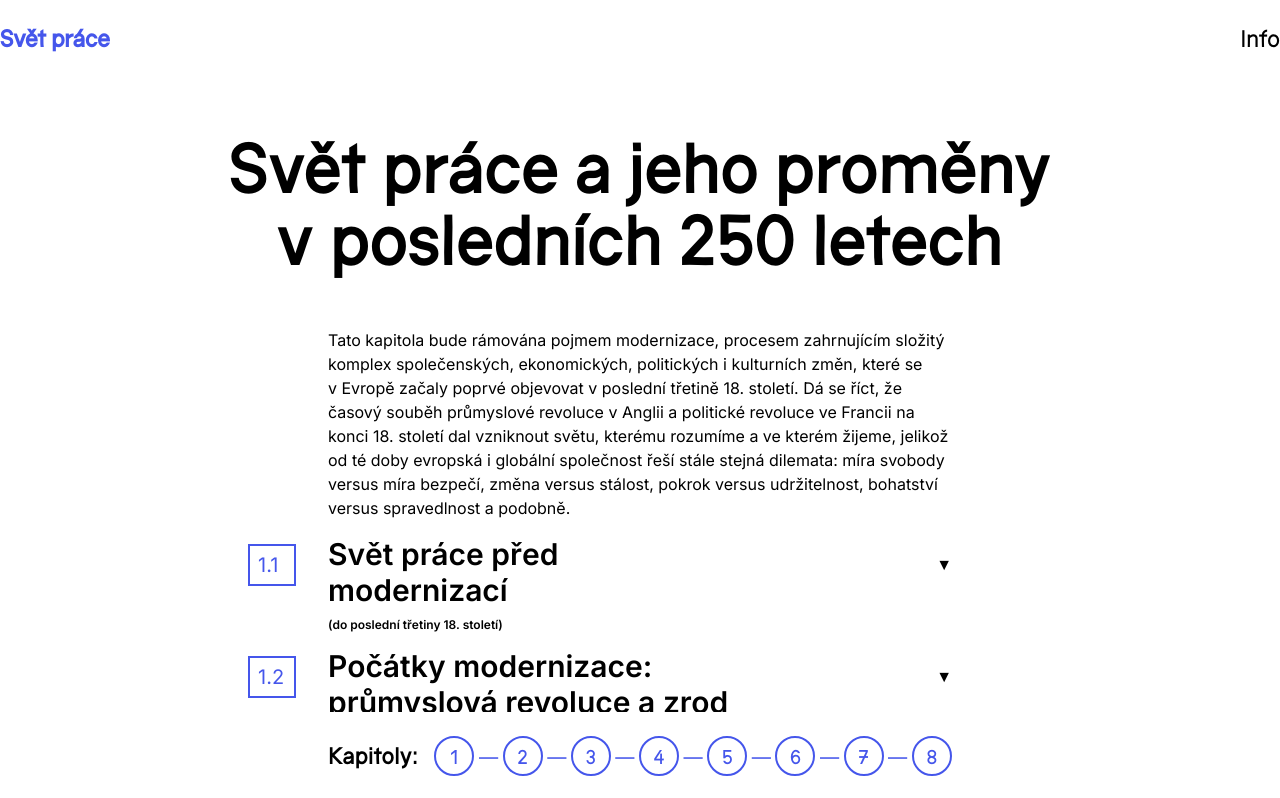
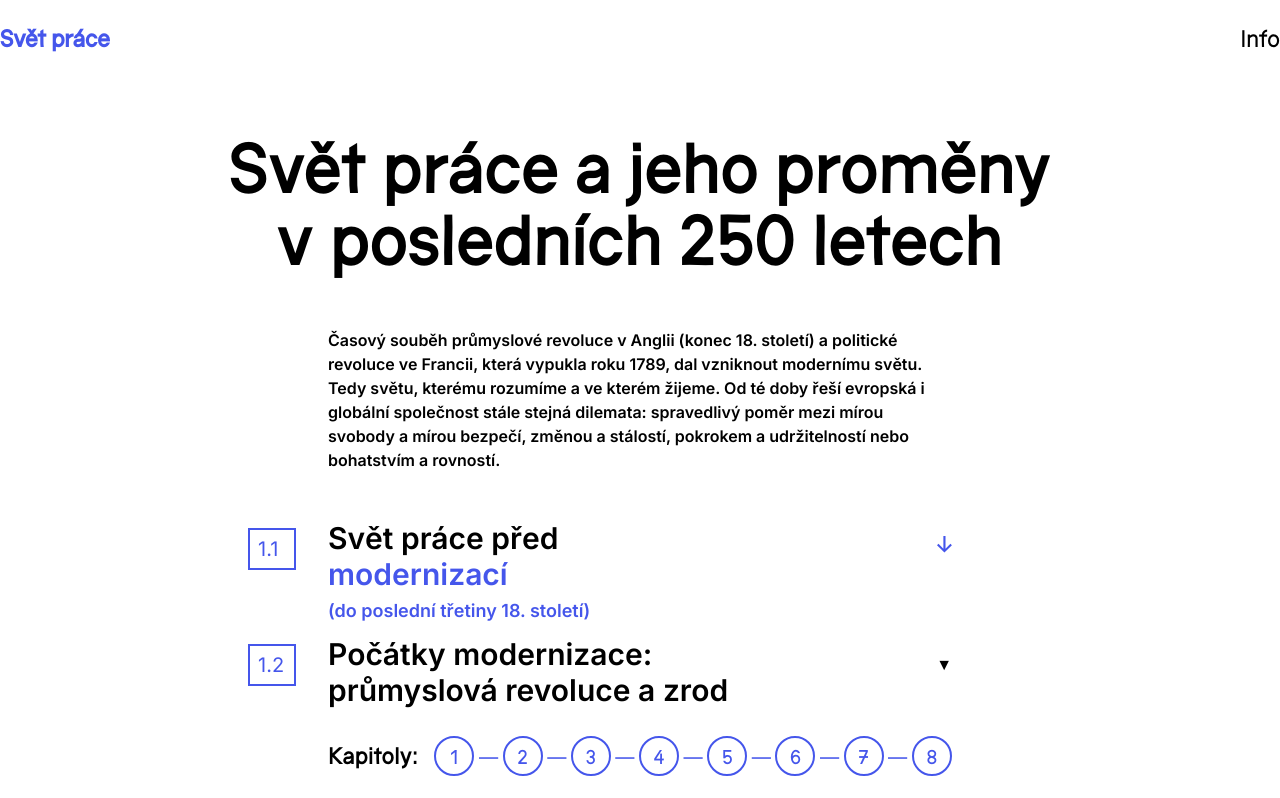
Before and after one commit to radim91/svet-prace, a Next.js app: page /promeny in a window 1280 px wide. Shown: the top 798 px of the page. Built offline with nearby package versions, Linux system fonts and the light colour scheme.

Commit message:
content index in json

```diff
--- /dev/null
+++ b/app/content.json
@@ -0,0 +1,6 @@
+{
+    "content": {
+            "perex-1": "Časový souběh průmyslové revoluce v Anglii (konec 18. století) a politické revoluce ve Francii, která vypukla roku 1789, dal vzniknout modernímu světu. Tedy světu, kterému rozumíme a ve kterém žijeme. Od té doby řeší evropská i globální společnost stále stejná dilemata: spravedlivý poměr mezi mírou svobody a mírou bezpečí, změnou a stálostí, pokrokem a udržitelností nebo bohatstvím a rovností.",
+            "text-1_1": "Svět práce před modernizací (do poslední třetiny 18. století) Zemědělství po většinu dějin bylo hlavním sektorem zaměstnanosti a vlastnictví půdy hlavním zdrojem bohatství i politické moci. Z toho důvodu vztah k půdě představoval základní ukazatel společenského uspořádání předmoderní společnosti. Podmínky práce byly na venkově i ve městech z velké části určovány jinými než ekonomickými vztahy. Na venkově ekonomiku a s ní i svět práce ovládala šlechtická privilegia. Ve městech pak byla řemeslná výroba řízená cechy. Tyto překážky rozvoji obchodu a výroby se ale začaly postupně rušit od konce 18. století."
+    }
+}
--- a/app/globals.css
+++ b/app/globals.css
@@ -36,7 +36,9 @@ details summary {
 details summary > * {
     display: inline;
 }
-
+.blue {
+    color: var(--blue);
+}
 .circled {
     width: 40px;
     height: 40px;
@@ -80,7 +82,9 @@ details summary > * {
     cursor: pointer;
     border-radius: 30px;
 }
-
+.link {
+    color: var(--blue);
+}
 .btn-primary {
     background-color: var(--blue);
     font-family: "TransSansSemibold", sans-serif;
--- a/app/promeny/page.js
+++ b/app/promeny/page.js
@@ -16,8 +16,11 @@ const ChangesPage = () => {
             if (index > -1) {
                 accArr.splice(index, 1);
             }
+
+            e.target.style.transform = 'rotate(0)';
         } else {
             accArr.push(paragraph);
+            e.target.style.transform = 'rotate(180deg)';
         }
 
         setActiveAccordions(accArr);
@@ -32,63 +35,41 @@ const ChangesPage = () => {
                 </h1>
             </div>
             <div className="content lg:w-1/2 mx-auto mt-12">
-                <p>
-                    Tato kapitola bude rámována pojmem modernizace, procesem
-                    zahrnujícím složitý komplex společenských, ekonomických,
-                    politických i kulturních změn, které se v Evropě začaly
-                    poprvé objevovat v poslední třetině 18. století. Dá se říct,
-                    že časový souběh průmyslové revoluce v Anglii a politické
-                    revoluce ve Francii na konci 18. století dal vzniknout
-                    světu, kterému rozumíme a ve kterém žijeme, jelikož od té
-                    doby evropská i globální společnost řeší stále stejná
-                    dilemata: míra svobody versus míra bezpečí, změna versus
-                    stálost, pokrok versus udržitelnost, bohatství versus
-                    spravedlnost a podobně.
+                <p className="font-semibold mb-12" id="perex-1">
+                    Časový souběh průmyslové revoluce v Anglii (konec 18. století) a politické revoluce ve Francii, která vypukla roku 1789, dal vzniknout modernímu světu. Tedy světu, kterému rozumíme a ve kterém žijeme. Od té doby řeší evropská i globální společnost stále stejná dilemata: spravedlivý poměr mezi mírou svobody a mírou bezpečí, změnou a stálostí, pokrokem a udržitelností nebo bohatstvím a rovností.
                 </p>
-                <div className="flex mt-4" id="first-heading">
+                <div className="flex mt-4" id="1.1">
                     <div className="basis-2/3">
                         <div className="absolute -ml-20 mt-2 boxed-number">
                             1.1
                         </div>
-                        <h2 className="text-3xl font-semibold">
-                            Svět práce před modernizací
-                        </h2>
-                        <sub className="font-semibold">
-                            (do poslední třetiny 18. století)
-                        </sub>
+                        <h2 className="text-3xl font-semibold">Svět práce před <span className="link">modernizací</span></h2>
+                        <sub className="font-semibold text-lg blue">(do poslední třetiny 18. století)</sub>
                     </div>
                     <div className="basis-1/3 text-end">
                         <button
-                            onClick={unwrapAccordion}
-                            data-paragraph="first"
                             className="mt-4"
                         >
-                            ▼
+                            <Image
+                                onClick={unwrapAccordion}
+                                data-paragraph="text-1_1"
+                                src="/images/components/down-arrow.svg"
+                                width={15}
+                                height={15}
+                                alt="Down arrow"
+                            />
                         </button>
                     </div>
                 </div>
                 <div
-                    className={`accordion-content mt-4 ${
-                        activeAccordions.includes("first")
+                    className={`accordion-content mt-4 mb-24 ${
+                        activeAccordions.includes("text-1_1")
                             ? "visible"
                             : "hidden"
                     }`}
                 >
-                    <p>
-                        Vzhledem k tomu, že se Evropa musela živit sama,
-                        představovalo zemědělství jádro hospodářství i hlavní
-                        sektor zaměstnanosti, vlastnictví půdy hlavní zdroj
-                        bohatství a moci a obecně vztah k půdě základní ukazatel
-                        společenského uspořádání předmoderní společnosti.
-                        V západní a střední Evropě žily zhruba tři čtvrtiny
-                        populace na venkově. Venkovské obyvatelstvo pracující v
-                        zemědělství se potýkalo   s chudobou, pracovalo většinu
-                        dne a za špatných podmínek. Zemědělská práce byla také
-                        zcela závislá na přírodních zdrojích energie a střídání
-                        přírodního cyklu teplých a studených let, ročních období
-                        a dne a noci. Z toho důvodu zde byla hranice mezi prací
-                        a „ne-prací“ značně rozostřená.
-                    </p>
+                    <p>Zemědělství po většinu dějin bylo hlavním sektorem zaměstnanosti a vlastnictví půdy hlavním zdrojem bohatství i politické moci. Z toho důvodu vztah k půdě představoval základní ukazatel společenského uspořádání předmoderní společnosti.</p>
+                    <p className="mt-2">Podmínky práce byly na venkově i ve městech z velké části určovány jinými než ekonomickými vztahy. Na venkově ekonomiku a s ní i svět práce ovládala šlechtická privilegia. Ve městech pak byla řemeslná výroba řízená cechy. Tyto překážky rozvoji obchodu a výroby se ale začaly postupně rušit od konce 18. století.</p>
                     <Image
                         src="/images/chapters/changes/01.png"
                         width={400}
@@ -101,26 +82,6 @@ const ChangesPage = () => {
                             Nevolníci sklízejí obilí pod dohledem šlechtického
                             úředníka, 14. století
                         </small>
-                    </p>
-                    <p className="mt-4">
-                        Podmínky práce byly na venkově i ve městech z velké
-                        části určovány jinými než ekonomickými vztahy. Na
-                        venkově ekonomiku a s ní i svět práce ovládala
-                        šlechtická privilegia. Od konce raného středověku se
-                        sice obyvatel západní a střední Evropy (na rozdíl od
-                        většiny ostatního světa) netýkalo otroctví, k obdělávání
-                        půdy bez odměny bylo ale nuceno okolnostmi vyplývajících
-                        ze starých práv pozemkové šlechty. Tento systém se
-                        nazýval nevolnictví, jeho mírnější varianta pak
-                        poddanství. Ve městech byla řemeslná výroba řízená
-                        monopoly cechovních organizací. Cechy kontrolovaly ceny
-                        výrobků, ale například i podmínky práce a počet
-                        pracovníků v oboru. Z toho důvodu byly počátky
-                        koncentrované výroby v manufakturách situovány spíše na
-                        venkově a zakladatelé prvních manufaktur v 17. a 18.
-                        byli místní šlechtici vlastnící přírodní zdroje a také
-                        nevolníky, jejichž náplň pracovní činnost mohli
-                        libovolně určovat.
                     </p>
                 </div>
                 <div className="flex mt-4" id="second-heading">
```
Also changed, not shown: public/images/components/down-arrow.svg (added).
